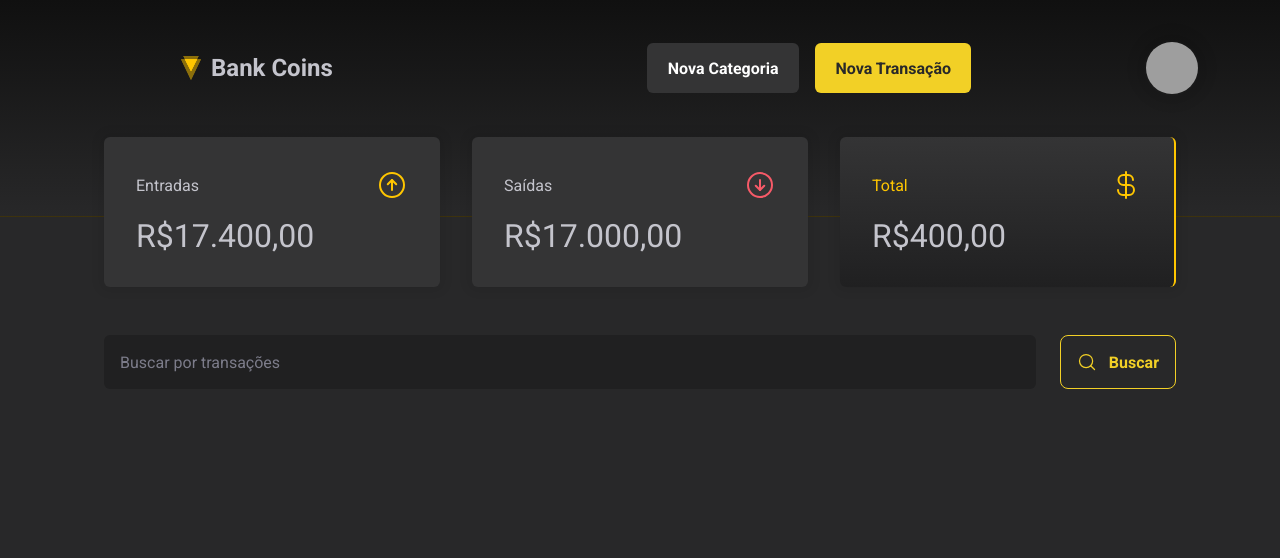
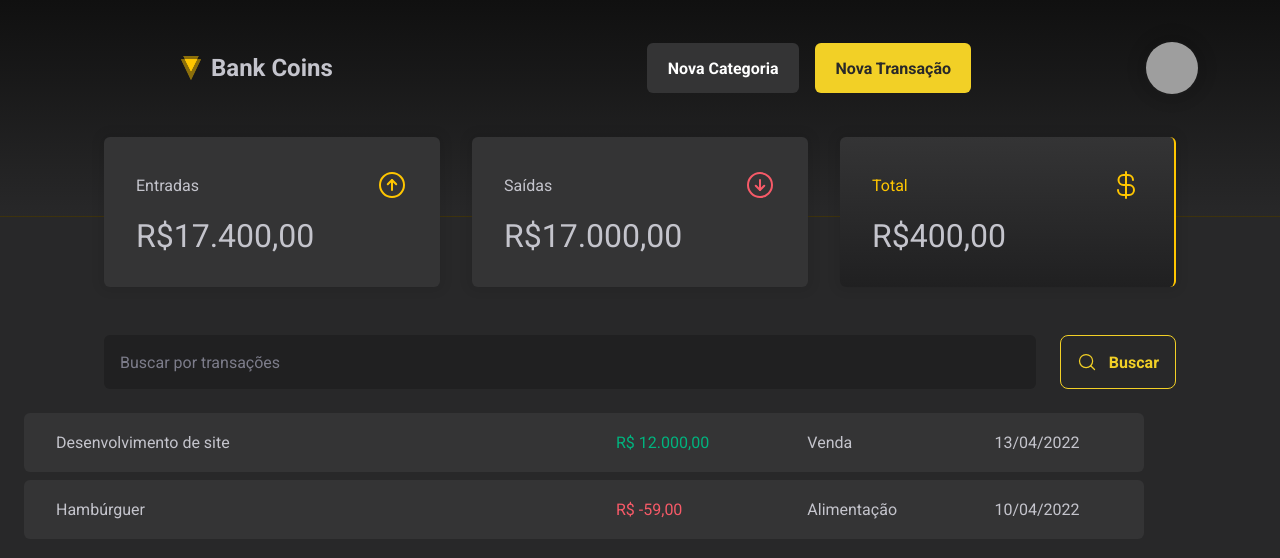
Before and after one commit to BrunaCriscuolo/bank-coins, a React (Vite) app: page /home in a window 1280 px wide. Shown: the top 558 px of the page. Built offline with nearby package versions, Linux system fonts and the light colour scheme; grey boxes are pictures that could not be loaded.

Commit message:
feat: create table component

```diff
--- /dev/null
+++ b/src/components/base/PriceHighlight/index.tsx
@@ -0,0 +1,21 @@
+import { ReactNode } from 'react';
+import { PriceHighlight as PriceH } from "./styles";
+
+export interface PriceHighlightOtherProps {
+  variant: "income" | "outcome";
+}
+
+interface TableProps extends PriceHighlightOtherProps {
+  children: ReactNode;
+}
+
+export function PriceHighlight({
+  children,
+  variant
+}: TableProps): JSX.Element {
+  return (
+    <PriceH variant={variant}>
+      {children}
+    </PriceH>
+  );
+}
--- /dev/null
+++ b/src/components/base/PriceHighlight/styles.ts
@@ -0,0 +1,17 @@
+import { styled, css } from "styled-components";
+import { PriceHighlightOtherProps } from '.';
+
+const getStylesByVariant = ({ variant }: PriceHighlightOtherProps) => ({
+  'income': css`
+    color: ${({ theme }) => theme['green-500']};
+  `,
+  'outcome': css`
+    color: ${({ theme }) => theme['red-500']};
+  `,
+}[variant] || css`
+    color: ${({ theme }) => theme.white};
+`)
+
+export const PriceHighlight = styled.span<PriceHighlightOtherProps>`
+  ${({ variant }) => getStylesByVariant({ variant })}
+`;
--- /dev/null
+++ b/src/components/base/Table/index.tsx
@@ -0,0 +1,16 @@
+import { ReactNode } from "react";
+import { Table as T } from "./styles";
+
+interface TableProps {
+  children: ReactNode;
+}
+
+export function Table({
+  children,
+}: TableProps): JSX.Element {
+  return (
+    <T>
+      {children}
+    </T>
+  );
+}
--- /dev/null
+++ b/src/components/base/Table/styles.ts
@@ -0,0 +1,22 @@
+import { styled } from "styled-components";
+
+export const Table = styled.table`
+  width: 100%;
+  border-collapse: separate;
+  border-spacing: 0 0.5rem;
+
+  td {
+    padding: 1.25rem 2rem;
+    background: ${({ theme }) => theme['gray-500']};
+
+    &:first-child {
+      border-top-left-radius: 6px;
+      border-bottom-left-radius: 6px;
+    }
+
+    &:last-child {
+      border-top-right-radius: 6px;
+      border-bottom-right-radius: 6px;
+    }
+  }
+`;
--- a/src/pages/Home/index.tsx
+++ b/src/pages/Home/index.tsx
@@ -1,7 +1,9 @@
 import { Header } from "../../components/base/Header";
+import { PriceHighlight } from '../../components/base/PriceHighlight';
 import { Sumary } from "../../components/base/Sumary";
+import { Table } from '../../components/base/Table';
 import { Search } from '../../components/forms/Search';
-import { HomeWrapper } from "./styles";
+import { HomeWrapper, TransactionsContainer } from "./styles";
 
 export default function Home(): JSX.Element {
   return (
@@ -9,6 +11,25 @@ export default function Home(): JSX.Element {
       <Header />
       <Sumary />
       <Search placeholder='Buscar por transações' type='text' />
+      <TransactionsContainer>
+        <Table>
+          <tbody>
+            <tr>
+              <td width="50%">Desenvolvimento de site</td>
+              <td><PriceHighlight variant='income'>R$ 12.000,00</PriceHighlight></td>
+              <td>Venda</td>
+              <td>13/04/2022</td>
+            </tr>
+
+            <tr>
+              <td width="50%">Hambúrguer</td>
+              <td><PriceHighlight variant='outcome'>R$ -59,00</PriceHighlight></td>
+              <td>Alimentação</td>
+              <td>10/04/2022</td>
+            </tr>
+          </tbody>
+        </Table>
+      </TransactionsContainer>
     </HomeWrapper>
   );
 }
--- a/src/pages/Home/styles.ts
+++ b/src/pages/Home/styles.ts
@@ -4,3 +4,11 @@ export const HomeWrapper = styled.div`
   display: grid;
   grid-template-columns: 1fr 77em 1fr;
 `;
+
+export const TransactionsContainer = styled.main`
+  grid-column: 2/3;
+
+  width: 100%;
+  max-width: 1120px;
+  margin-top: 1rem;
+`;
```
